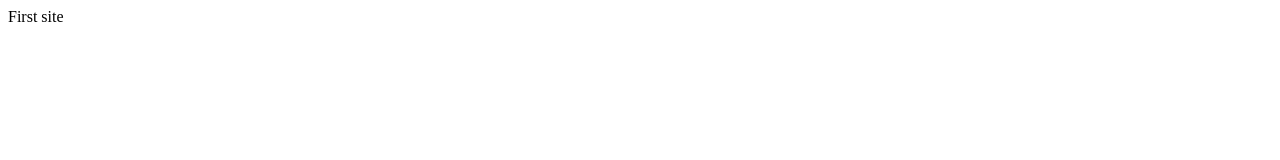
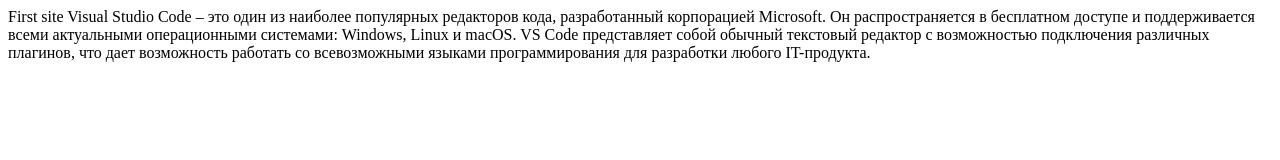
Before and after one commit to Sovoch1k/repository_2_2023, a plain HTML site: page index.html in a window 1280 px wide. Drawn offline with Linux system fonts and the light colour scheme.

Commit message:
Второе изменение

```diff
--- a/index.html
+++ b/index.html
@@ -8,7 +8,8 @@
 </head>
 
 <body>
-    First site
+    First site Visual Studio Code – это один из наиболее популярных редакторов кода, разработанный корпорацией Microsoft. Он распространяется в бесплатном доступе и поддерживается всеми актуальными операционными системами: Windows, Linux и macOS. VS Code
+    представляет собой обычный текстовый редактор с возможностью подключения различных плагинов, что дает возможность работать со всевозможными языками программирования для разработки любого IT-продукта.
 </body>
 
 </html>
```
